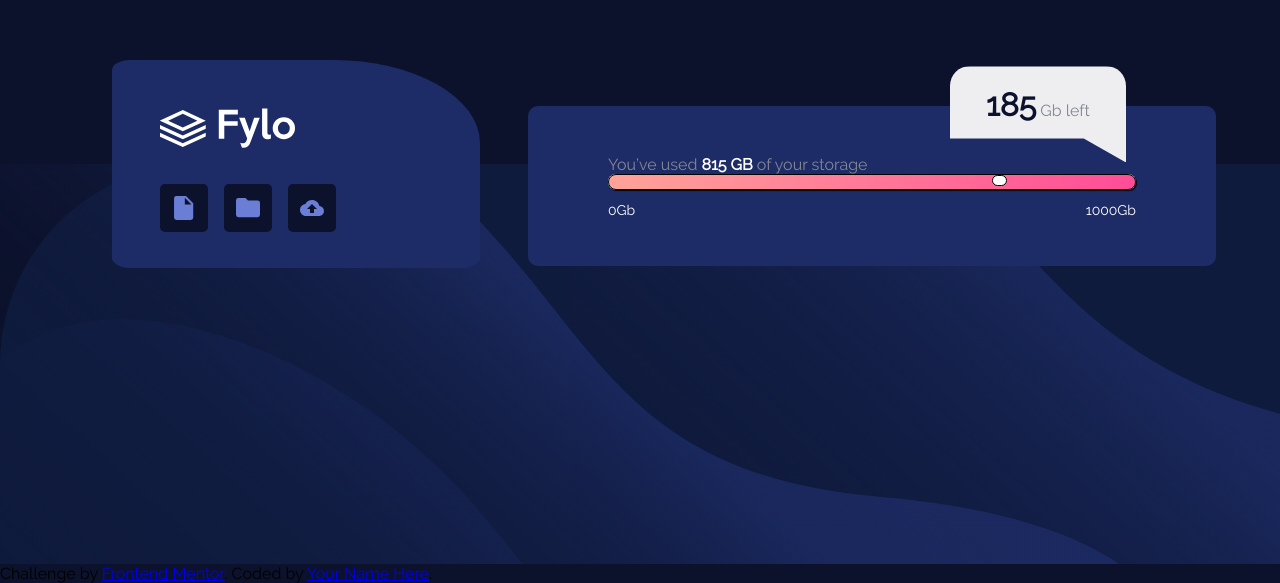
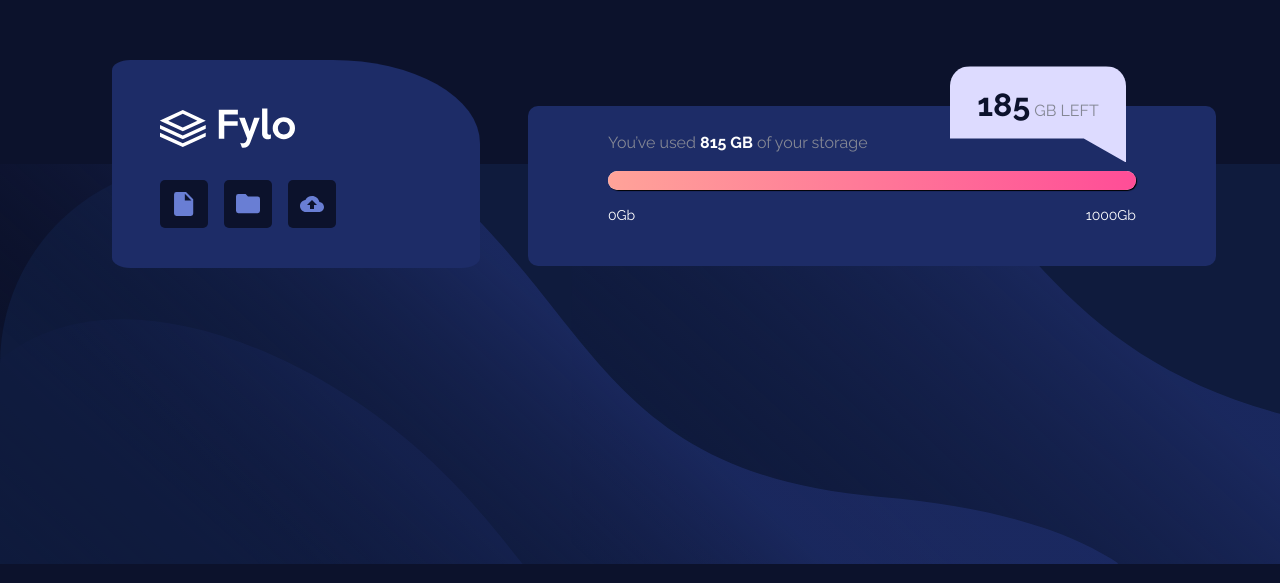
Before and after one commit to MilosSimic994/fylo-data-storage-component-master, a plain HTML site: page index.html in a window 1280 px wide. Shown: the part 236-819 px from the top of the page. Drawn offline with Linux system fonts and the light colour scheme.

Commit message:
change structure file

```diff
--- a/index.html
+++ b/index.html
@@ -8,7 +8,7 @@
 
   <link rel="icon" type="image/png" sizes="32x32" href="./images/favicon-32x32.png">
   <!-- <link rel="stylesheet" href="https://fonts.google.com/specimen/Raleway"> -->
-  <link rel="stylesheet" href="style.css">
+  <link rel="stylesheet" href="style/style.css">
   <title>Frontend Mentor | Fylo data storage component</title>
 
   <!-- Feel free to remove these styles or customise in your own stylesheet 👍 -->
@@ -49,10 +49,10 @@
       </div>
     </div>
   </div>
-  <div class="attribution">
+  <!-- <div class="attribution">
     Challenge by <a href="https://www.frontendmentor.io?ref=challenge" target="_blank">Frontend Mentor</a>.
     Coded by <a href="#">Your Name Here</a>.
-  </div>
+  </div> -->
 </body>
 
 </html>
--- a/style/base/_base.scss
+++ b/style/base/_base.scss
@@ -4,20 +4,19 @@
   padding: 0;
 }
 body {
-  background-color: hsl(229, 57%, 11%);
+  background-color: $VeryDarkBlue;
   width: 100vw;
   height: 100vh;
   overflow: hidden;
   position: relative;
-  font-family: "Releway";
+  font-family: $fontFamily;
 }
 .bg {
   position: absolute;
   z-index: -1;
   bottom: 0;
   left: -9;
-  /* z-index: 2; */
-  background-image: url("./images/bg-desktop.svg");
+  background-image: url("/images/bg-desktop.svg");
   background-repeat: no-repeat;
   background-size: cover;
   width: 100vw;
--- a/style/components/_icons.scss
+++ b/style/components/_icons.scss
@@ -1,7 +1,15 @@
+.items {
+  height: 100%;
+  color: aliceblue;
+  display: flex;
+  align-items: center;
+  justify-content: center;
+  padding: 3rem;
+
   .item-icons {
     height: 13rem;
     width: 23rem;
-  background-color: hsl(228, 56%, 26%);
+    background-color: $DarkBlue;
     border-radius: 5% 40% 5% 5%;
     padding: 3rem;
     margin: 3rem;
@@ -17,10 +25,11 @@
         display: flex;
         justify-content: center;
         align-items: center;
-      background-color: hsl(229, 57%, 11%);
+        background-color: $VeryDarkBlue;
         width: 3rem;
         height: 3rem;
         border-radius: 5px;
       }
     }
   }
+}
--- /dev/null
+++ b/style/components/_leftGB.scss
@@ -0,0 +1,30 @@
+.left {
+  clip-path: polygon(
+    0% 0%,
+    100% 0%,
+    100% 75%,
+    100% 73%,
+    100% 100%,
+    76% 75%,
+    0% 75%
+  );
+  background: $PaleBlue;
+  color: $GrayishBlue;
+  width: 11rem;
+  height: 6rem;
+  border-radius: 20px 20px 0 20px;
+  display: flex;
+  justify-content: center;
+  align-items: flex-start;
+  padding-top: 0.9rem;
+  position: absolute;
+  right: 90px;
+  top: -40px;
+  text-transform: uppercase;
+  font-weight: 700;
+  span {
+    font-size: 2rem;
+    font-weight: 700;
+    color: hsl(229, 57%, 11%);
+  }
+}
--- /dev/null
+++ b/style/components/_progress.scss
@@ -0,0 +1,90 @@
+.item-progress {
+  background-color: hsl(228, 56%, 26%);
+  color: hsl(229, 7%, 55%);
+  width: 43rem;
+  height: 10rem;
+  display: flex;
+  align-items: center;
+  justify-content: center;
+  align-self: inherit;
+  border-radius: 10px;
+  margin-top: 2.8rem;
+  position: relative;
+
+  p {
+    font-weight: 400;
+    margin-bottom: 1rem;
+  }
+  span {
+    font-weight: 700;
+    color: white;
+  }
+  input[type="range"] {
+    appearance: none;
+    width: 100%;
+    border-radius: 30px;
+    border: none;
+    outline: none;
+  }
+
+  input[type="range"]::-moz-range-track,
+  input[type="range"]::-webkit-slider-runnable-track {
+    width: 100%;
+    height: 1.2em;
+    cursor: pointer;
+    border: none;
+    border-radius: 20px;
+    background: $DarkBlue;
+    overflow: hidden;
+    outline: none;
+  }
+  input[type="range"]::-moz-range-progress {
+    background: linear-gradient(90deg, hsl(6, 100%, 80%), hsl(335, 100%, 65%));
+    border-radius: 20px;
+    border: none;
+    outline: none;
+    height: 100%;
+    width: 150%;
+  }
+  input[type="range"]::-moz-range-thumb {
+    appearance: none;
+    display: none;
+    border: none;
+    outline: none;
+    height: 100%;
+    background: hsl(335, 100%, 65%);
+  }
+  input[type="range"]::-webkit-slider-runnable-track {
+    height: 1.2em;
+    width: 80%;
+    cursor: pointer;
+    box-shadow: 1px 1px 1px #000000;
+    background: linear-gradient(90deg, hsl(6, 100%, 80%), hsl(335, 100%, 65%));
+    border-radius: 20px;
+    // border: 1px solid #000000;
+  }
+  input[type="range"]::-webkit-slider-thumb {
+    height: 80%;
+    width: 15px;
+    border-radius: 20px;
+    border: none;
+
+    cursor: pointer;
+    -webkit-appearance: none;
+  }
+  input[type="range"]:focus::-webkit-slider-runnable-track {
+    outline: none;
+    border: none;
+  }
+  .perc {
+    display: flex;
+    justify-content: space-between;
+    width: 33rem;
+    font-size: 14px;
+    font-weight: 400;
+    margin-top: 0.5rem;
+    color: white;
+  }
+
+  //
+}
--- a/style/components/progress.scss
+++ /dev/null
@@ -1,76 +0,0 @@
-.item-progress {
-  background-color: hsl(228, 56%, 26%);
-  color: hsl(229, 7%, 55%);
-  width: 43rem;
-  height: 10rem;
-  display: flex;
-  align-items: center;
-  justify-content: center;
-  align-self: inherit;
-  border-radius: 10px;
-  margin-top: 2.8rem;
-  position: relative;
-
-  p {
-    font-weight: 400;
-  }
-  span {
-    font-weight: 700;
-    color: white;
-  }
-  progress {
-    -webkit-appearance: none;
-    width: 33rem;
-    margin-top: 2rem;
-  }
-
-  progress::-webkit-progress-bar {
-    background: hsl(229, 57%, 11%);
-    border-radius: 10px;
-  }
-  progress::-webkit-progress-value {
-    background: linear-gradient(
-      90deg,
-      rgb(218, 182, 132) 40%,
-      rgb(253, 110, 44) 100%
-    );
-    border-radius: 10px;
-  }
-  .perc {
-    display: flex;
-    justify-content: space-between;
-    width: 33rem;
-    font-size: 14px;
-    font-weight: 400;
-    margin-top: 0.5rem;
-    color: white;
-  }
-
-  .left {
-    clip-path: polygon(
-      0% 0%,
-      100% 0%,
-      100% 75%,
-      100% 73%,
-      100% 100%,
-      76% 75%,
-      0% 75%
-    );
-    background: hsl(240, 10%, 94%);
-    color: hsl(229, 7%, 55%);
-    width: 11rem;
-    height: 6rem;
-    border-radius: 20px 20px 0 20px;
-    display: flex;
-    justify-content: center;
-    padding-top: 1.2rem;
-    position: absolute;
-    right: 90px;
-    top: -40px;
-  }
-  .left span {
-    font-size: 2rem;
-    font-weight: 700;
-    color: hsl(229, 57%, 11%);
-  }
-}
--- a/style/style.scss
+++ b/style/style.scss
@@ -1,7 +1,8 @@
 @import "./base/reset";
-@import "./base/base";
 @import "./base/variable";
 @import "./base/typography";
+@import "./base/base";
 
 @import "./components/icons";
 @import "./components/progress";
+@import "./components/leftGB";
```
Also changed, not shown: Raleway-Regular.ttf (deleted), style.css (deleted), style/progress.css (deleted), style/style.css, 3 other files. Lines whose indentation alone changed are shown as unchanged.
